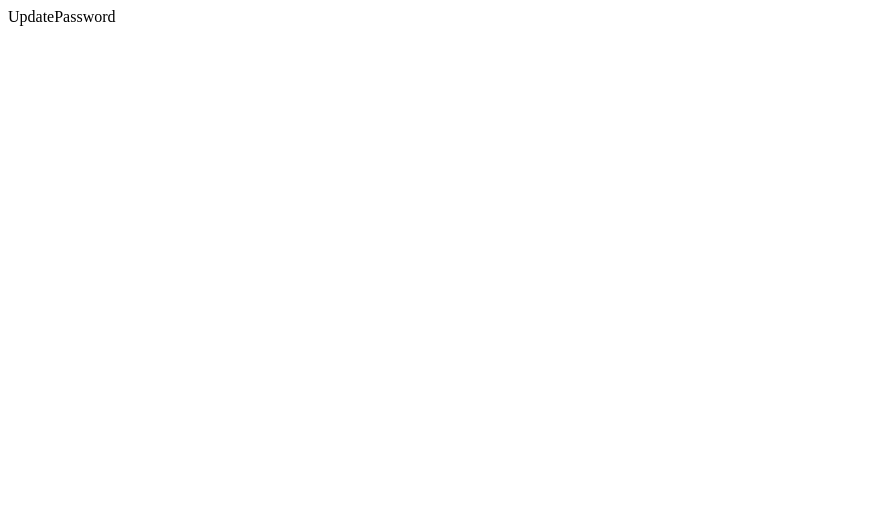
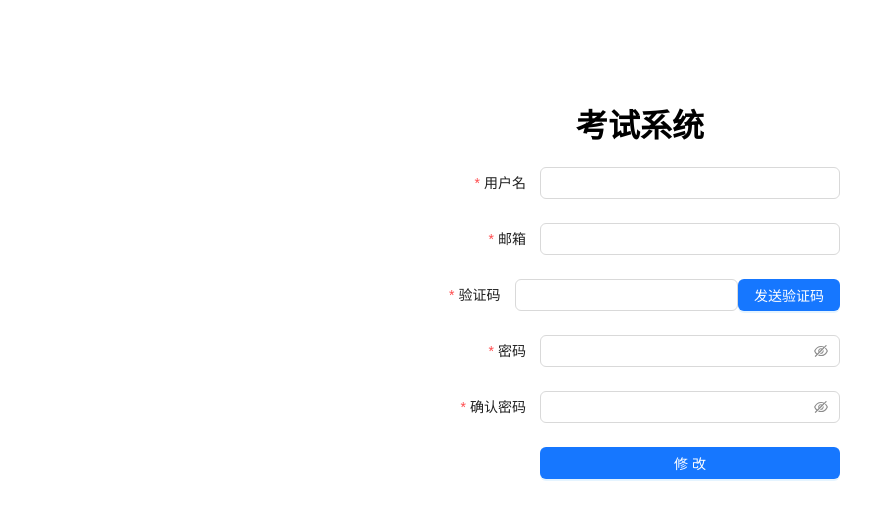
Before and after one commit to master429/exam-system-frontend, a React (Vite) app: page /update_password in a window 1280 px wide. Shown: the top 520 px of the page, without its empty margins (0-894 px from the left). Built offline with nearby package versions, Linux system fonts and the light colour scheme.

Commit message:
修改密码、试卷列表

```diff
--- a/package.json
+++ b/package.json
@@ -25,6 +25,7 @@
     "eslint-plugin-react-hooks": "^5.0.0",
     "eslint-plugin-react-refresh": "^0.4.14",
     "globals": "^15.11.0",
+    "sass": "^1.81.0",
     "typescript": "~5.6.2",
     "typescript-eslint": "^8.11.0",
     "vite": "^5.4.10"
--- a/src/interfaces/index.ts
+++ b/src/interfaces/index.ts
@@ -1,6 +1,11 @@
-import axios from "axios";
+import axios, { AxiosResponse, InternalAxiosRequestConfig } from "axios";
 import { RegisterUser } from "../pages/Register";
+import { UpdatePassword } from "../pages/UpdatePassword";
+import { message } from "antd";
 
+/*
+   用户模块
+*/
 const userServiceInstance = axios.create({
   baseURL: "http://localhost:3001/",
   timeout: 3000,
@@ -24,3 +29,67 @@ export async function registerCaptcha(email: string) {
 export async function register(registerUser: RegisterUser) {
   return await userServiceInstance.post("/user/register", registerUser);
 }
+
+export async function updatePasswordCaptcha(email: string) {
+  return await userServiceInstance.get("/user/update_password/captcha", {
+    params: {
+      address: email,
+    },
+  });
+}
+
+export async function updatePassword(data: UpdatePassword) {
+  return await userServiceInstance.post("/user/update_password", data);
+}
+
+/*
+   考试模块
+*/
+const examServiceInstance = axios.create({
+  baseURL: "http://localhost:3002/",
+  timeout: 3000,
+});
+
+const requestInterceptor = function (config: InternalAxiosRequestConfig) {
+  const accessToken = localStorage.getItem("token");
+
+  if (accessToken) {
+    config.headers.authorization = "Bearer " + accessToken;
+  }
+  return config;
+};
+
+examServiceInstance.interceptors.request.use(requestInterceptor);
+
+const responseIntercepor = (response: AxiosResponse) => {
+  const newToken = response.headers["token"];
+  if (newToken) {
+    localStorage.setItem("token", newToken);
+  }
+  return response;
+};
+
+const responseErrorIntercepor = async (error: any) => {
+  if (!error.response) {
+    return Promise.reject(error);
+  }
+  const { data } = error.response;
+  if (data.statusCode === 401) {
+    message.error(data.message);
+
+    setTimeout(() => {
+      window.location.href = "/login";
+    }, 1500);
+  } else {
+    return Promise.reject(error);
+  }
+};
+
+examServiceInstance.interceptors.response.use(
+  responseIntercepor,
+  responseErrorIntercepor
+);
+
+export async function examList() {
+  return await examServiceInstance.get("/exam/list");
+}
--- a/src/main.tsx
+++ b/src/main.tsx
@@ -3,11 +3,12 @@ import { RouterProvider, createBrowserRouter } from "react-router-dom";
 import { Login } from "./pages/Login";
 import { Register } from "./pages/Register";
 import { UpdatePassword } from "./pages/UpdatePassword";
+import { ExamList } from "./pages/ExamList";
 
 const routes = [
   {
     path: "/",
-    element: <div>index</div>,
+    element: <ExamList />,
   },
   {
     path: "login",
--- /dev/null
+++ b/src/pages/ExamList/index.scss
@@ -0,0 +1,32 @@
+#ExamList-container {
+    .header {
+        height: 80px;
+        border-bottom: 1px solid #aaa;
+        line-height: 80px;
+    }
+
+    h1 {
+        margin: 0;
+    }
+
+    .body {
+        .operate {
+            padding: 20px;
+        }
+
+        .list {
+            .item {
+                min-height: 100px;
+                border: 1px solid #000;
+                padding: 20px;
+                margin-bottom: 20px;
+
+                .btns {
+                    .btn {
+                        margin: 10px;
+                    }
+                }
+            }
+        }
+    }
+}
--- /dev/null
+++ b/src/pages/ExamList/index.tsx
@@ -0,0 +1,76 @@
+import { Button, message } from "antd";
+import "./index.scss";
+import { useEffect, useState } from "react";
+import { examList } from "../../interfaces";
+
+interface Exam {
+  id: number;
+  name: string;
+  isPublish: boolean;
+  isDelete: boolean;
+  content: string;
+}
+
+export function ExamList() {
+  const [list, setList] = useState<Array<Exam>>();
+
+  async function query() {
+    try {
+      const res = await examList();
+      if (res.status === 201 || res.status === 200) {
+        setList(res.data);
+      }
+    } catch (e: any) {
+      message.error(e.response?.data?.message || "系统繁忙，请稍后再试");
+    }
+  }
+
+  useEffect(() => {
+    query();
+  }, []);
+
+  return (
+    <div id="ExamList-container">
+      <div className="header">
+        <h1>考试系统</h1>
+      </div>
+      <div className="body">
+        <div className="operate">
+          <Button type="primary">新建试卷</Button>
+        </div>
+        <div className="list">
+          {list?.map((item) => {
+            return (
+              <div key={item.id} className="item">
+                <p>{item.name}</p>
+                <div className="btns">
+                  <Button
+                    className="btn"
+                    type="primary"
+                    style={{ background: "darkblue" }}
+                  >
+                    {item.isPublish ? "停止" : "发布"}
+                  </Button>
+                  <Button
+                    className="btn"
+                    type="primary"
+                    style={{ background: "green" }}
+                  >
+                    编辑
+                  </Button>
+                  <Button
+                    className="btn"
+                    type="primary"
+                    style={{ background: "darkred" }}
+                  >
+                    删除
+                  </Button>
+                </div>
+              </div>
+            );
+          })}
+        </div>
+      </div>
+    </div>
+  );
+}
--- /dev/null
+++ b/src/pages/UpdatePassword/index.css
@@ -0,0 +1,14 @@
+#updatePassword-container {
+    width: 400px;
+    margin: 100px auto 0 auto;
+    text-align: center;
+}
+
+#updatePassword-container .btn {
+    width: 100%;
+}
+
+#updatePassword-container .captcha-wrapper {
+    display: flex;
+    justify-content: flex-end;
+}
--- a/src/pages/UpdatePassword/index.tsx
+++ b/src/pages/UpdatePassword/index.tsx
@@ -1,3 +1,122 @@
+import { Button, Form, Input, message } from "antd";
+import { useForm } from "antd/es/form/Form";
+import "./index.css";
+import { useNavigate } from "react-router-dom";
+import { updatePassword, updatePasswordCaptcha } from "../../interfaces";
+
+export interface UpdatePassword {
+  email: string;
+  captcha: string;
+  password: string;
+  confirmPassword: string;
+}
+
+const layout1 = {
+  labelCol: { span: 6 },
+  wrapperCol: { span: 18 },
+};
+
 export function UpdatePassword() {
-  return <div>UpdatePassword</div>;
+  const [form] = useForm();
+  const navigate = useNavigate();
+
+  const onFinish = async (values: UpdatePassword) => {
+    if (values.password !== values.confirmPassword) {
+      return message.error("两次密码不一致");
+    }
+    try {
+      const res = await updatePassword(values);
+
+      if (res.status === 201 || res.status === 200) {
+        message.success("密码修改成功");
+        setTimeout(() => {
+          navigate("/login");
+        }, 1500);
+      }
+    } catch (e: any) {
+      message.error(e.response?.data?.message || "系统繁忙，请稍后再试");
+    }
+  };
+
+  const sendCaptcha = async function () {
+    const address = form.getFieldValue("email");
+    if (!address) {
+      return message.error("请输入邮箱地址");
+    }
+
+    try {
+      const res = await updatePasswordCaptcha(address);
+      if (res.status === 201 || res.status === 200) {
+        message.success("发送成功");
+      }
+    } catch (e: any) {
+      message.error(e.response?.data?.message || "系统繁忙，请稍后再试");
+    }
+  };
+
+  return (
+    <div id="updatePassword-container">
+      <h1>考试系统</h1>
+      <Form
+        form={form}
+        {...layout1}
+        onFinish={onFinish}
+        colon={false}
+        autoComplete="off"
+      >
+        <Form.Item
+          label="用户名"
+          name="username"
+          rules={[{ required: true, message: "请输入用户名!" }]}
+        >
+          <Input />
+        </Form.Item>
+        <Form.Item
+          label="邮箱"
+          name="email"
+          rules={[
+            { required: true, message: "请输入邮箱!" },
+            { type: "email", message: "请输入合法邮箱地址!" },
+          ]}
+        >
+          <Input />
+        </Form.Item>
+
+        <div className="captcha-wrapper">
+          <Form.Item
+            label="验证码"
+            name="captcha"
+            rules={[{ required: true, message: "请输入验证码!" }]}
+          >
+            <Input />
+          </Form.Item>
+          <Button type="primary" onClick={sendCaptcha}>
+            发送验证码
+          </Button>
+        </div>
+
+        <Form.Item
+          label="密码"
+          name="password"
+          rules={[{ required: true, message: "请输入密码!" }]}
+        >
+          <Input.Password />
+        </Form.Item>
+
+        <Form.Item
+          label="确认密码"
+          name="confirmPassword"
+          rules={[{ required: true, message: "请输入确认密码!" }]}
+        >
+          <Input.Password />
+        </Form.Item>
+
+        <Form.Item {...layout1} label=" ">
+          <Button className="btn" type="primary" htmlType="submit">
+            修改
+          </Button>
+        </Form.Item>
+      </Form>
+    </div>
+  );
 }
```
Also changed, not shown: 1 other file (tests, documents, lock files or other folders).
